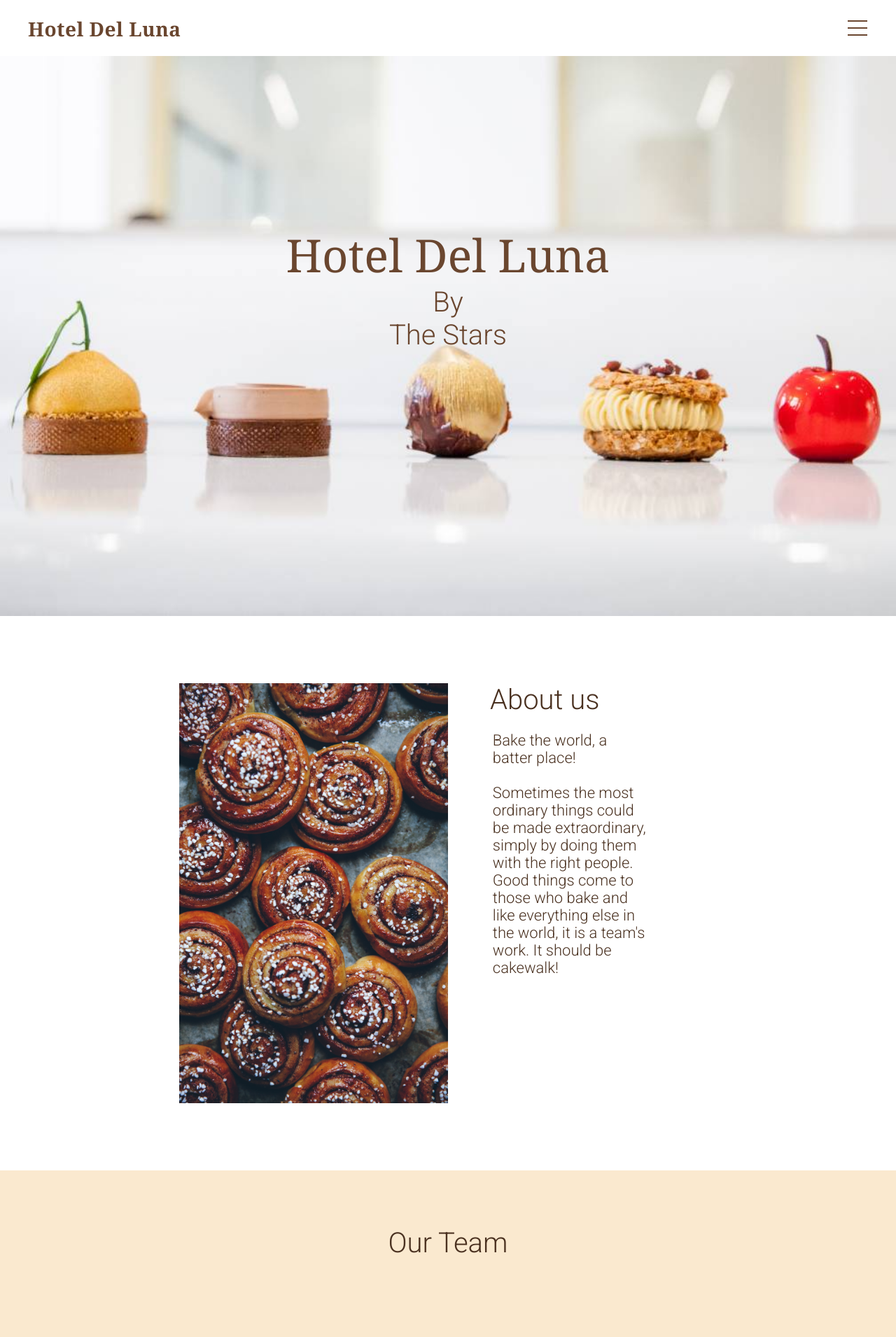
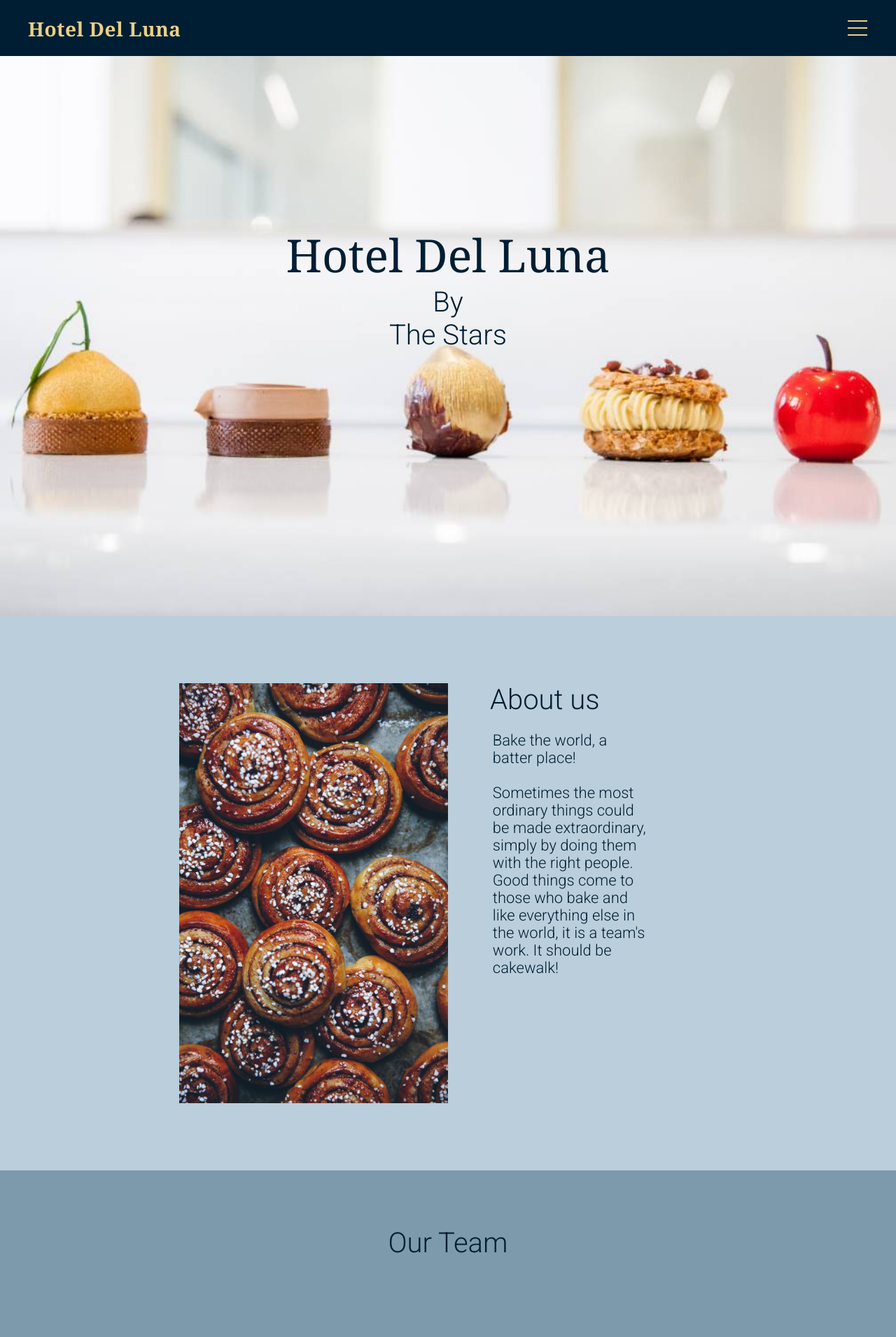
Before and after one commit to RinTanth/CSS326HotelDelLuna, a PHP site: page /about.html in a window 1280 px wide. Shown: the top 1910 px of the page at 70% size. Run offline with PHP 8.4, Linux system fonts and the light colour scheme.

Commit message:
change color theme eiei

```diff
--- a/Guest Side/style.css
+++ b/Guest Side/style.css
@@ -18,7 +18,7 @@ canvas  {
   padding: 0;
   font-family: 'Roboto', sans-serif;
   font-weight: lighter;
-  color: var(--dark_oak_brown);
+  color: var(--dark_blue);
 
 }
 
@@ -31,11 +31,20 @@ h2 {
 }
 
 :root {
-  --cream: #FAE9CF;
+  /* --cream: #FAE9CF;
   --light_brown: #CDA67A;
   --brown: #986544;
   --dark_coffee_brown: #6A462F;
+  --dark_oak_brown: #4A3120; */
+  --cream: #7d9aad;
+  --light_brown: #CDA67A;
+  --brown: #986544;
+
   --dark_oak_brown: #4A3120;
+
+  --dark_blue: #001E33;
+  --star_yellow: #E9D086;
+  --metal_blue: #95AAB9;
 }
 
 
@@ -107,7 +116,7 @@ h2 {
 }
 
 .hover-button-alt:hover  {
-  color: var(--dark_oak_brown);
+  color: var(--dark_blue);
 }
 
 .hover-button-alt:hover::after  {
@@ -125,7 +134,7 @@ h2 {
   display: flex;
   flex-direction: row;
   flex-wrap: wrap;
-  background-color: white;
+  background-color: #001E33;
   width: 100%;
   height: 80px;
   z-index: 10;
@@ -140,7 +149,7 @@ h2 {
   font-size: 28px;
   font-family: Cambria;
   font-weight: bold;
-  color: var(--dark_coffee_brown);
+  color: var(--star_yellow);
   text-decoration: none;
   z-index: 9;
 }
@@ -174,7 +183,7 @@ h2 {
   height: 60px;
   padding: 1rem;
 
-  background: white;
+  background: #001E33;
   display: flex;
   align-items: center;
   justify-content: center;
@@ -184,7 +193,7 @@ h2 {
   position: relative;
   width: 100%;
   height: 2px;
-  background-color: var(--dark_coffee_brown);
+  background-color: var(--star_yellow);
   display: flex;
   align-items: center;
   justify-content: center;
@@ -236,7 +245,7 @@ h2 {
 }
 
 .menu-wrap .menu > div {
-  background: rgba(152, 101, 68, 0.95);
+  background: rgba(24, 39, 51, 0.95);
   border-radius: 50%;
   width: 200vw;
   height: 200vw;
@@ -293,7 +302,7 @@ h2 {
   grid-template: 1fr 1fr 1fr;
   table-layout: fixed;
   width: 100%;
-  background-color: var(--dark_oak_brown);
+  background-color: var(--dark_blue);
 }
 
 .footer-section  {
@@ -388,6 +397,7 @@ h2 {
   padding-top: 6em;
   padding-bottom: 6em;
   width: 100%;
+  background-color: #bacedb;
 }
 
 .even-column  {
@@ -452,12 +462,12 @@ h2 {
 .country-container > h1 {
   font-size: 40px;
   font-weight: 400;
-  color: var(--dark_oak_brown);
+  color: var(--dark_blue);
 }
 
 .country-hotels > a {
   text-decoration: none;
-  color: var(--dark_oak_brown);
+  color: var(--dark_blue);
   font-size: 25px;
   padding-right: 40px;
   font-weight: 300;
@@ -567,7 +577,7 @@ h2 {
 }
 
 .room-form-left > h2 > span {
-  color: var(--dark_oak_brown);
+  color: var(--dark_blue);
 }
 
 .room-form-right > form > h1 {
@@ -596,7 +606,7 @@ h2 {
 }
 
 .room-container-right > h2 > span {
-  color: var(--dark_oak_brown);
+  color: var(--dark_blue);
 }
 
 
@@ -671,7 +681,7 @@ h2 {
   display: grid;
   grid-row-gap: 1em;
   grid-template-columns: repeat(auto-fit, minmax(400px, 1fr));
-  background-color: var(--dark_oak_brown);
+  background-color: var(--dark_blue);
 }
 
 .hotel-info-section {
```
Also changed, not shown: Guest Side/images/cover1.jpg.
